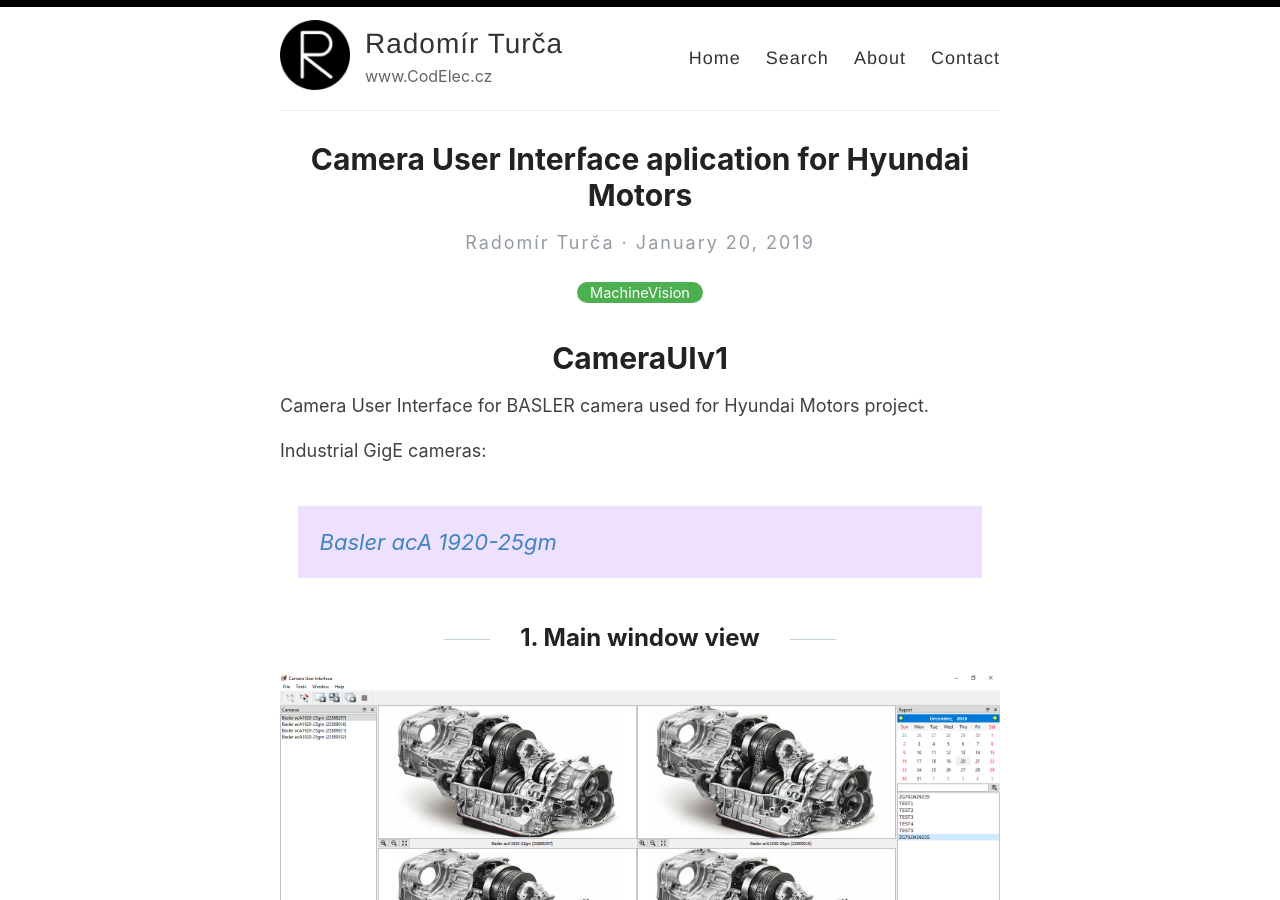
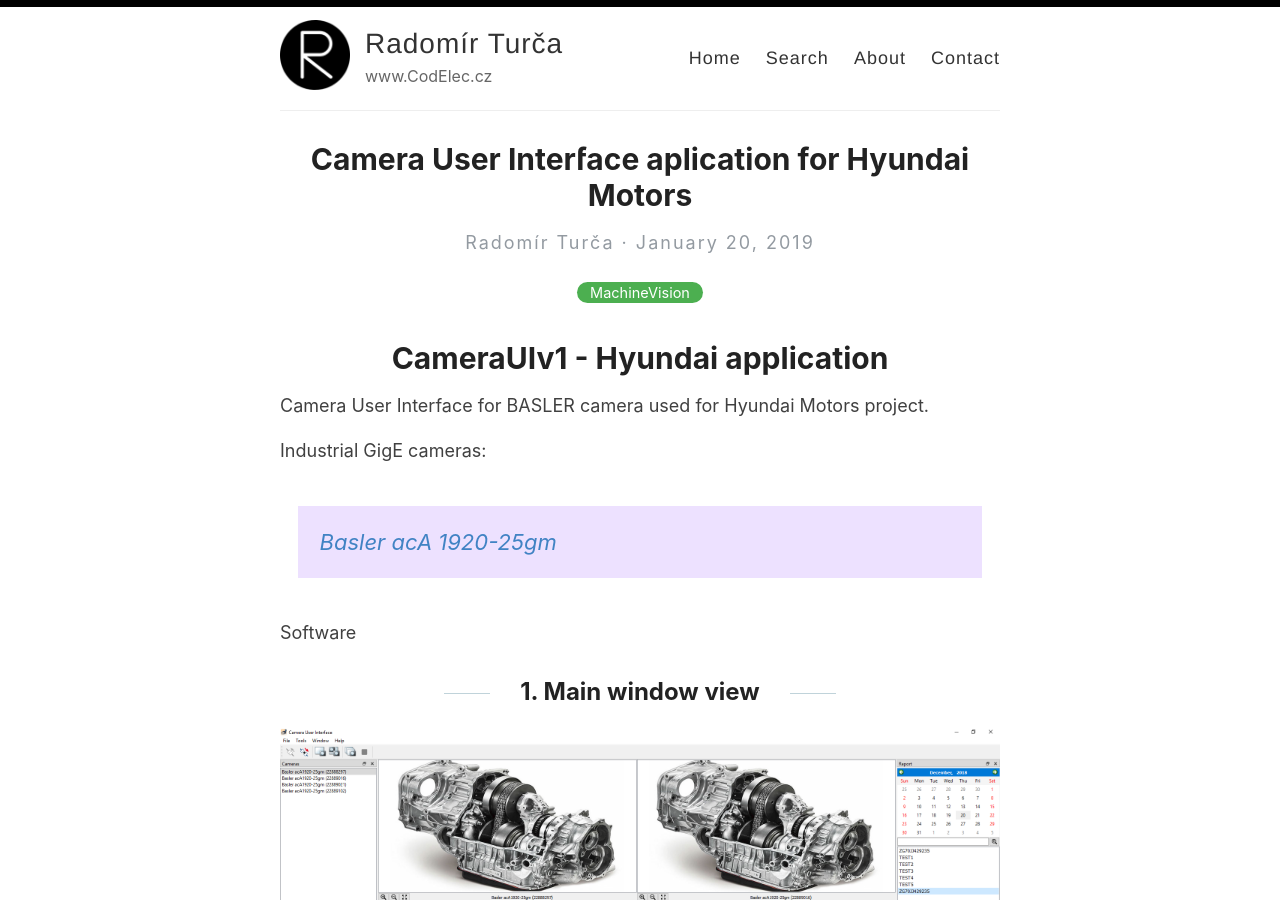
Before and after one commit to CodElecCz/codeleccz.github.io, a Jekyll site: the page built from _posts/2019-1-20-camerauiv1-huyndai.md, in a window 1280 px wide and 900 px high. Built offline with Jekyll 4.4.1, drawn with Linux system fonts in a browser that asks for light colours.

Commit message:
Update 2019-1-20-camerauiv1-huyndai.md

```diff
--- a/_posts/2019-1-20-camerauiv1-huyndai.md
+++ b/_posts/2019-1-20-camerauiv1-huyndai.md
@@ -4,11 +4,13 @@ title: Camera User Interface aplication for Hyundai Motors
 categories: [MachineVision]
 ---
 
-# [CameraUIv1](https://codeleccz.github.io/CameraUIv1/)
+# [CameraUIv1](https://codeleccz.github.io/CameraUIv1/) - Hyundai application
 Camera User Interface for BASLER camera used for Hyundai Motors project.
 
 Industrial GigE cameras:
 > [Basler acA 1920-25gm](https://www.baslerweb.com/en/products/cameras/area-scan-cameras/ace/aca1920-25gm/)
+
+Software
 
 ## 1. Main window view
 
```
